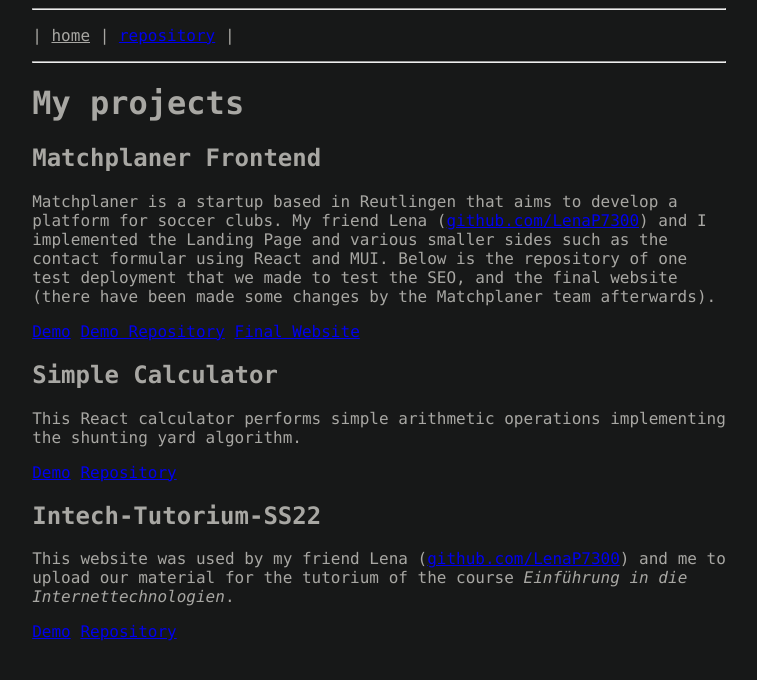
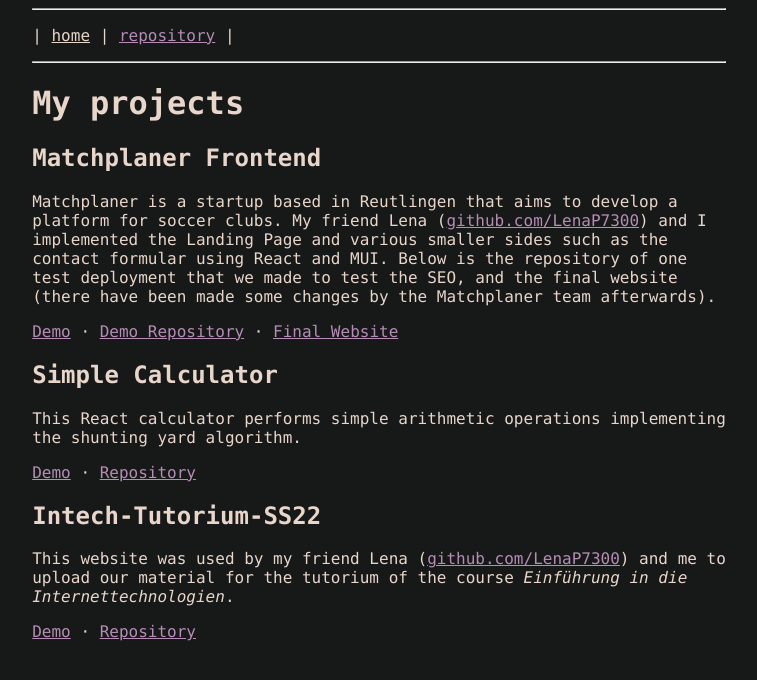
Before and after one commit to savnnaka/savnnaka.github.io, a plain HTML site: page index.html in a window 1280 px wide. Shown: the whole page, without its empty margins (261-1018 px from the left). Drawn offline with Linux system fonts and the light colour scheme.

Commit message:
Anchor tag styling

```diff
--- a/index.html
+++ b/index.html
@@ -8,7 +8,7 @@
     <body>
         <hr />
         <p id="nav-bar">
-          | <u>home</u> | <a href="https://github.com/savnnaka?tab=repositories/">repository</a> |
+          | <u>home</u> | <a href="https://github.com/savnnaka?tab=repositories">repository</a> |
         </p>
         <hr />
         <h1>My projects</h1>
@@ -17,16 +17,16 @@
             Below is the repository of one test deployment that we made to test the SEO, and the final website (there have been
             made some changes by the Matchplaner team afterwards).
         </p>
-        <a href="https://savnnaka.github.io/matchplaner-test/">Demo</a>
-        <a href="https://github.com/savnnaka/matchplaner-test/tree/main/SS23/React/MP/frontend">Demo Repository</a>
+        <a href="https://savnnaka.github.io/matchplaner-test/">Demo</a> ·
+        <a href="https://github.com/savnnaka/matchplaner-test/tree/main/SS23/React/MP/frontend">Demo Repository</a> ·
         <a href="https://matchplaner.com/">Final Website</a>
         <h2>Simple Calculator</h2>
         <p>This React calculator performs simple arithmetic operations implementing the shunting yard algorithm.</p>
-        <a href="https://savnnaka.github.io/cat_calculator/">Demo</a>
+        <a href="https://savnnaka.github.io/cat_calculator/">Demo</a> ·
         <a href="https://github.com/savnnaka/cat_calculator">Repository</a>
         <h2>Intech-Tutorium-SS22</h2>
         <p>This website was used by my friend Lena (<a href="https://github.com/LenaP7300/">github.com/LenaP7300</a>) and me to upload our material for the tutorium of the course <span style="font-style: italic;">Einführung in die Internettechnologien</span>.</p>
-        <a href="https://kulturgedanken.de/tutorium/">Demo</a>
+        <a href="https://kulturgedanken.de/tutorium/">Demo</a> ·
         <a href="https://github.com/savnnaka/Intech-Tutorium-SS22">Repository</a>
     </body>
 </html>
--- a/style.css
+++ b/style.css
@@ -1,7 +1,7 @@
 body {
     font-family: 'Menlo', monospace;
     background-color: #171818;
-    color: #a8a7a3;
+    color: #E8D6CB;
     /* for centering */
     max-width: 72ch;
     margin: auto;
@@ -9,3 +9,7 @@ body {
     padding-top: 0px;
     margin-bottom: 4em;
 }
+
+a {
+    color: #B58DB6;
+}
```
